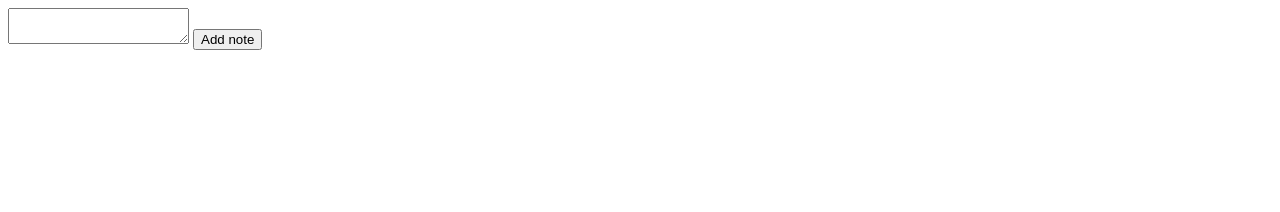
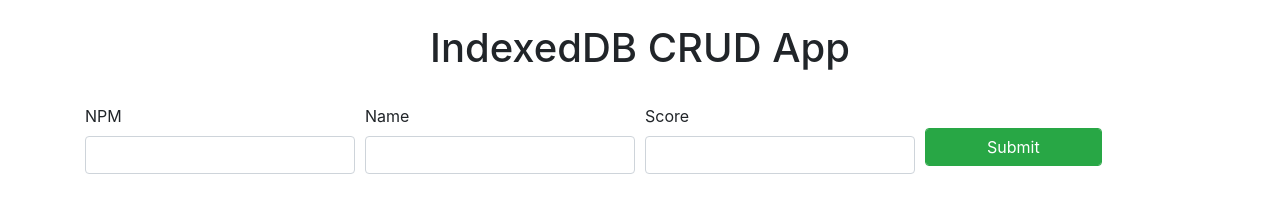
Before and after one commit to IbnuAhsani/test-indexeddb, a plain HTML site: page index.html in a window 1280 px wide. Drawn offline with nearby package versions, Linux system fonts and the light colour scheme.

Commit message:
refactor: import & implement bootstrap to HTML

```diff
--- a/index.html
+++ b/index.html
@@ -1,11 +1,35 @@
 <!DOCTYPE html>
 <html>
-  <head><title>IndexedDB note store</title></head>
+  <head>
+    <link rel="stylesheet" href="https://stackpath.bootstrapcdn.com/bootstrap/4.3.1/css/bootstrap.min.css" integrity="sha384-ggOyR0iXCbMQv3Xipma34MD+dH/1fQ784/j6cY/iJTQUOhcWr7x9JvoRxT2MZw1T" crossorigin="anonymous">
+    <title>IndexedDB note store</title>
+  </head>
   <body>
-    <div id="app">
-      <div id="textbox">
-        <textarea id="message-box"></textarea>
-        <button onclick="submitNote()">Add note</button>
+    <div class="container">
+      <div class="row mt-4 mb-4">
+        <div class="col-md-12">
+          <center>
+            <h1 class="h1">IndexedDB CRUD App</h1>
+          </center>
+        </div>
+      </div>
+      <div class="form-row">
+        <div class="form-group col-md-3">
+          <label for="npm">NPM</label>
+          <input type="text" class="form-control" id="npm">
+        </div>
+        <div class="form-group col-md-3">
+          <label for="name">Name</label>
+          <input type="text" class="form-control" id="name">
+        </div>
+        <div class="form-group col-md-3">
+          <label for="score">Score</label>
+          <input type="number" class="form-control" id="score">
+        </div>
+        <div class="form-group col-md-2">
+          <label for="inputZip"></label>
+          <button class="form-control btn btn-success" onclick="submitNote()">Submit</button>
+        </div>
       </div>
     </div>
     <div id="notes"></div>
```
